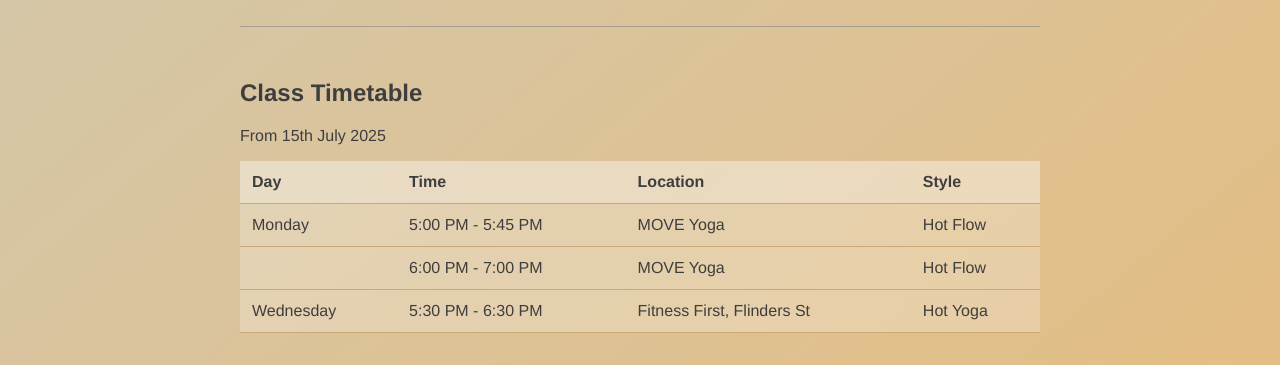
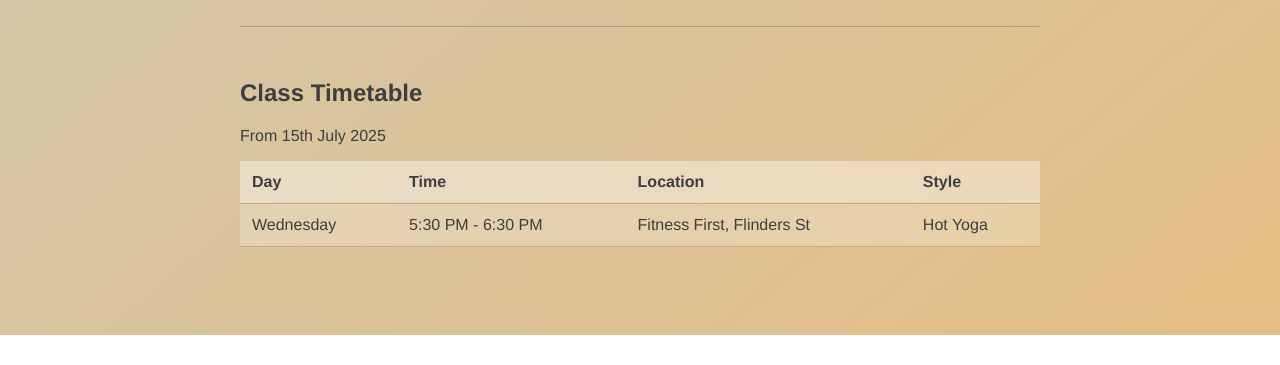
Before and after one commit to yogawithtristan/yogawithtristan.com, a plain HTML site: page index.html in a window 1280 px wide. Shown: the part 465-830 px from the top of the page. After the commit the page ends 800 px from the top, so only its background shows below. Drawn offline with Linux system fonts and the light colour scheme.

Commit message:
Remove MOVE classes

```diff
--- a/index.html
+++ b/index.html
@@ -147,18 +147,6 @@
         </thead>
         <tbody>
           <tr>
-            <td>Monday</td>
-            <td>5:00 PM - 5:45 PM</td>
-            <td>MOVE Yoga</td>
-            <td>Hot Flow</td>
-          </tr>
-          <tr>
-            <td></td>
-            <td>6:00 PM - 7:00 PM</td>
-            <td>MOVE Yoga</td>
-            <td>Hot Flow</td>
-          </tr>
-          <tr>
             <td>Wednesday</td>
             <td>5:30 PM - 6:30 PM</td>
             <td>Fitness First, Flinders St</td>
```
